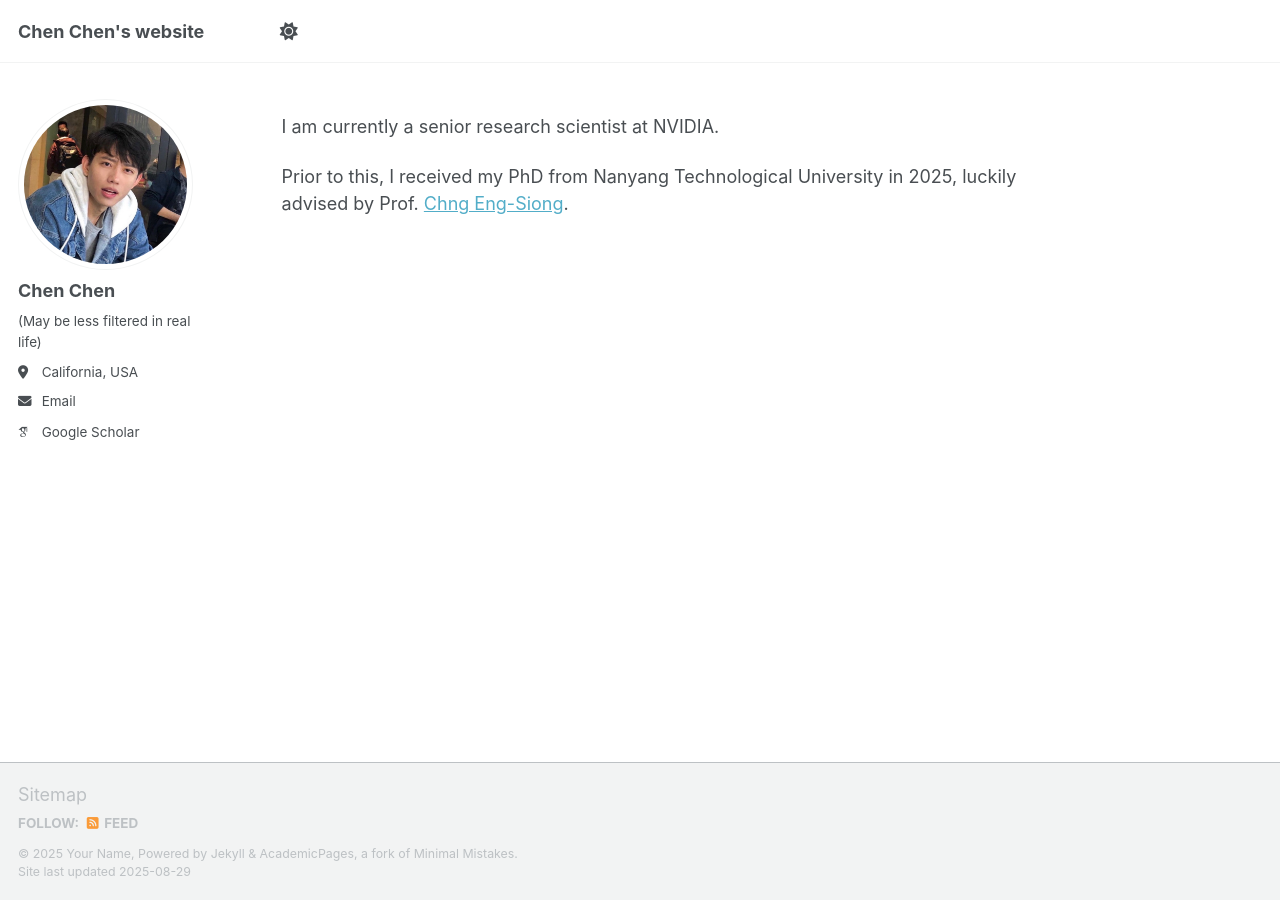
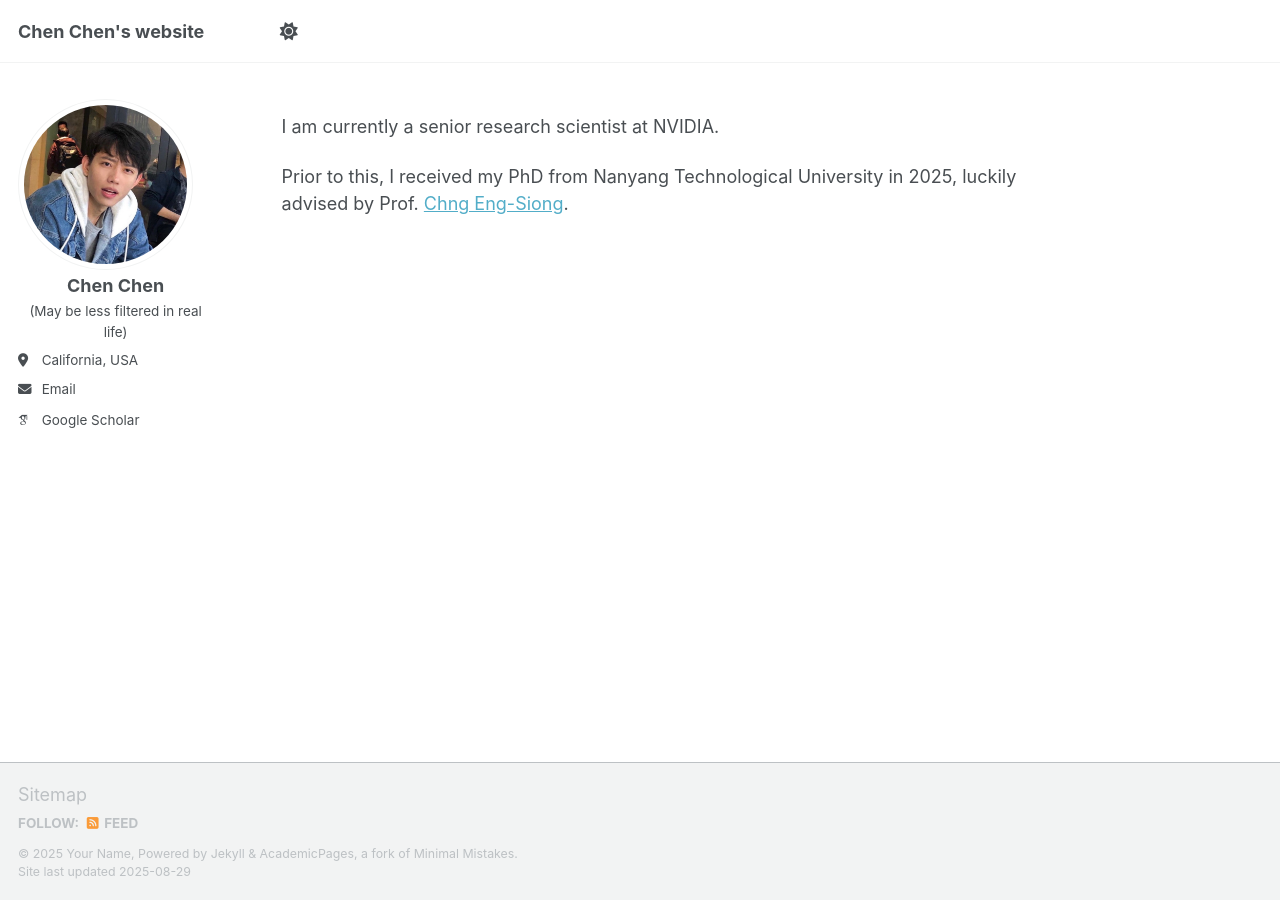
Before and after one commit to cchen1436/cchen1436.github.io, a Jekyll site: the page built from _pages/about.md, in a window 1280 px wide. Built offline with Jekyll 4.4.1, drawn with Linux system fonts in a browser that asks for light colours; some web fonts are replaced; a script that is not in the unit is left out.

Commit message:
Update custom.html

```diff
--- a/_includes/head/custom.html
+++ b/_includes/head/custom.html
@@ -14,4 +14,24 @@
 <link rel="icon" href="/images/favicon.ico"/>
 <meta name="theme-color" content="#ffffff"/>
 
-<!-- end custom head snippets -->
+<!-- Custom CSS for author name positioning -->
+<style>
+  /* Make author name closer to avatar and center it */
+  @media (min-width: 1024px) {
+    .author__name {
+      margin-top: 5px !important;  /* 减少顶部间距 */
+      margin-bottom: 5px !important;
+      text-align: center !important;  /* 居中对齐 */
+    }
+
+    .author__content {
+      text-align: center !important;  /* 确保内容区域居中 */
+    }
+
+    .author__pronouns {
+      text-align: center !important;  /* 也让pronouns居中 */
+      margin-top: 2px !important;
+      margin-bottom: 8px !important;
+    }
+  }
+</style>
```
